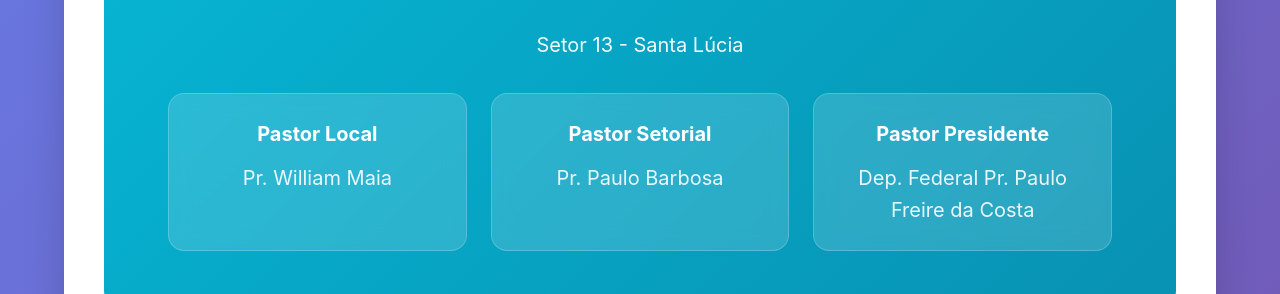
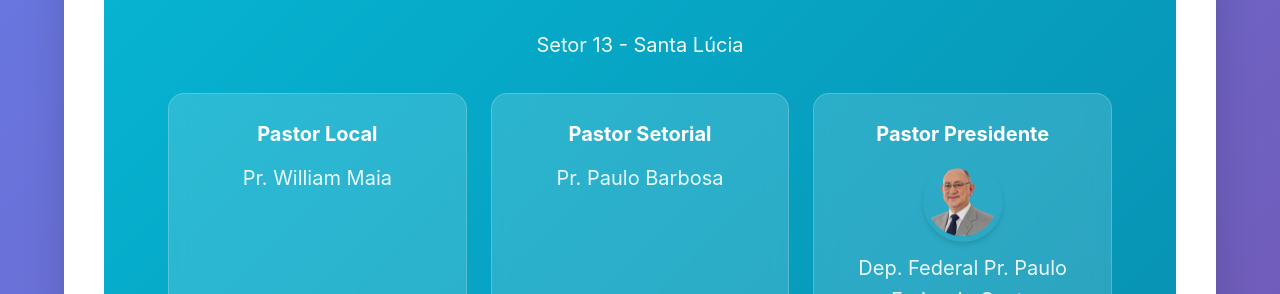
Before and after one commit to MrSantana1990/jd-marcia, a plain HTML site: page index.html in a window 1280 px wide. Shown: the part 506-800 px from the top of the page. Drawn offline with Linux system fonts and the light colour scheme; no server answers.

Commit message:
Atualiza card do pastor presidente com nova foto

```diff
--- a/index.html
+++ b/index.html
@@ -75,6 +75,7 @@
                     </div>
                     <div class="leadership-card">
                         <h3>Pastor Presidente</h3>
+                        <img src="assets/pastor_paulo_freire_sem_fundo.png" alt="Pastor Paulo Freire da Costa" class="pastor-photo">
                         <p>Dep. Federal Pr. Paulo Freire da Costa</p>
                     </div>
                 </div>
--- a/style-melhorado.css
+++ b/style-melhorado.css
@@ -1202,3 +1202,22 @@ body {
         font-size: 2rem;
     }
 }
+
+
+
+.pastor-photo {
+    width: 80px;
+    height: 80px;
+    border-radius: 50%;
+    object-fit: cover;
+    margin-bottom: 10px;
+    border: 3px solid var(--accent-color);
+    box-shadow: var(--shadow-md);
+}
+
+.leadership-card {
+    display: flex;
+    flex-direction: column;
+    align-items: center;
+    text-align: center;
+}
```
Also changed, not shown: assets/pastor_paulo_freire.png (added), assets/pastor_paulo_freire_sem_fundo.png (added).
